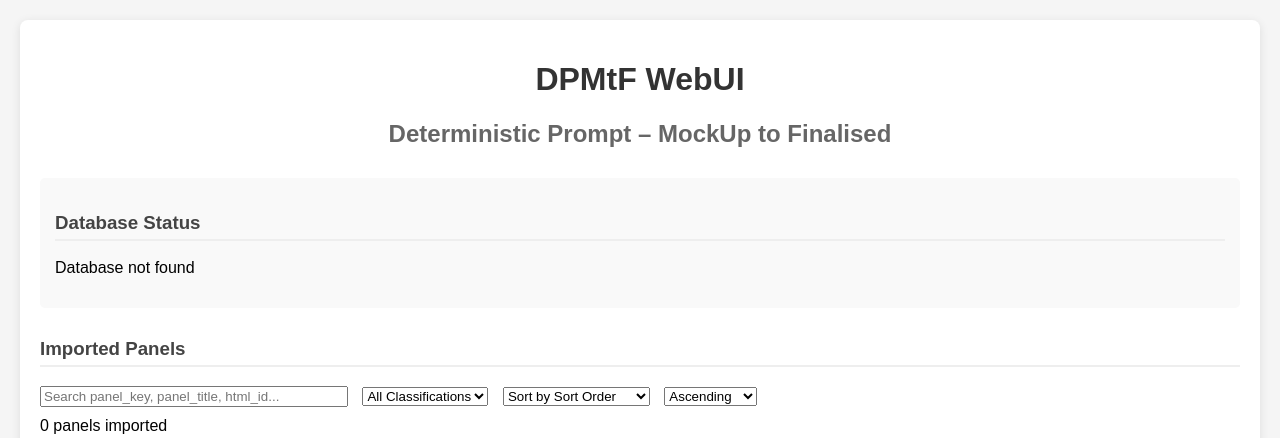
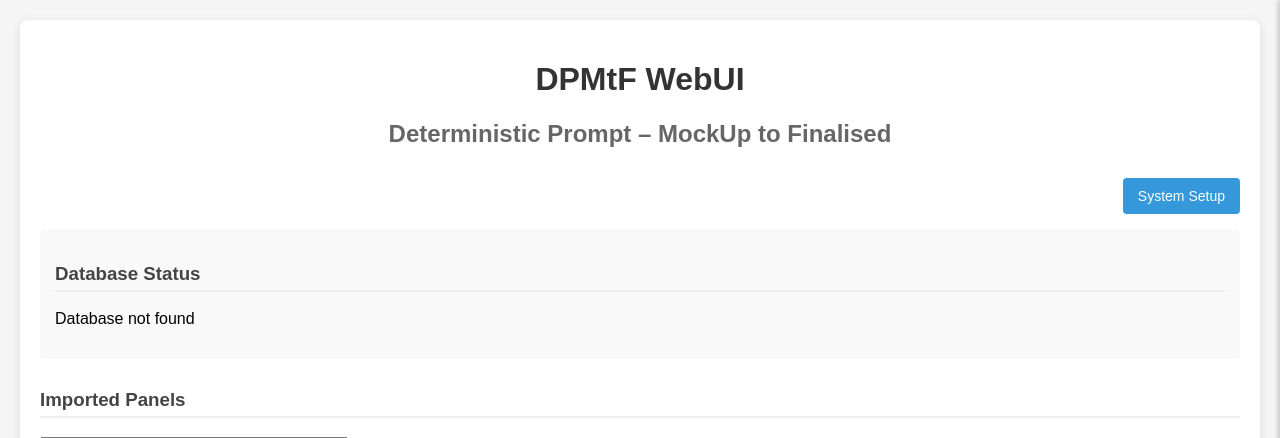
Before and after one commit to svend-blip/DPMtF-WebUI, a FastAPI app: page / in a window 1280 px wide. Shown: the top 438 px of the page. Run offline with FastAPI, Linux system fonts and the light colour scheme; data that the repository does not hold is empty.

Commit message:
Add system setup drawer shell

```diff
--- a/static/css/dpmtf-theme.css
+++ b/static/css/dpmtf-theme.css
@@ -253,3 +253,77 @@ h3 {
 .prompt-sequence-planner-section .panel-table {
     margin-top: 15px;
 }
+
+/* System Setup Drawer */
+.system-setup-button-container {
+  margin: 15px 0;
+  text-align: right;
+}
+
+#system-setup-btn {
+  background-color: #3498db;
+  color: white;
+  border: none;
+  padding: 10px 15px;
+  border-radius: 4px;
+  cursor: pointer;
+  font-size: 14px;
+}
+
+#system-setup-btn:hover {
+  background-color: #2980b9;
+}
+
+.system-setup-drawer {
+  position: fixed;
+  top: 0;
+  right: -400px;
+  width: 400px;
+  height: 100%;
+  background-color: #f8f9fa;
+  box-shadow: -2px 0 5px rgba(0,0,0,0.2);
+  transition: right 0.3s ease;
+  z-index: 1000;
+  overflow-y: auto;
+}
+
+.system-setup-drawer.open {
+  right: 0;
+}
+
+.system-setup-drawer-content {
+  padding: 20px;
+  height: 100%;
+}
+
+.close-btn {
+  position: absolute;
+  top: 15px;
+  right: 15px;
+  background: none;
+  border: none;
+  font-size: 24px;
+  cursor: pointer;
+  color: #333;
+}
+
+.close-btn:hover {
+  color: #000;
+}
+
+.drawer-sections {
+  margin-top: 20px;
+}
+
+.drawer-section {
+  margin: 20px 0;
+  padding: 15px;
+  border: 1px solid #ddd;
+  border-radius: 5px;
+  background-color: #fff;
+}
+
+.drawer-section h4 {
+  margin-top: 0;
+  color: #3498db;
+}
--- a/static/js/dpmtf-app.js
+++ b/static/js/dpmtf-app.js
@@ -1371,6 +1371,36 @@ let allPanels = [];
             });
         }
 
+        // System Setup Drawer Functions
+        function initSystemSetupDrawer() {
+            const drawer = document.getElementById('system-setup-drawer');
+            const openButton = document.getElementById('system-setup-btn');
+            const closeButton = document.getElementById('system-setup-close-btn');
+
+            if (drawer) {
+                drawer.classList.remove('open');
+            }
+
+            if (openButton) {
+                openButton.addEventListener('click', openSystemSetupDrawer);
+            }
+
+            if (closeButton) {
+                closeButton.addEventListener('click', closeSystemSetupDrawer);
+            }
+        }
+
+        function openSystemSetupDrawer() {
+            document.getElementById('system-setup-drawer').classList.add('open');
+        }
+
+        function closeSystemSetupDrawer() {
+            document.getElementById('system-setup-drawer').classList.remove('open');
+        }
+
+        // Initialize system setup drawer before other startup calls
+        initSystemSetupDrawer();
+
         // Load initial data
         loadPanels();
         loadAppProfiles();
--- a/templates/index.html
+++ b/templates/index.html
@@ -10,6 +10,10 @@
     <div class="container">
         <h1>DPMtF WebUI</h1>
         <h2>Deterministic Prompt – MockUp to Finalised</h2>
+
+        <div class="system-setup-button-container">
+            <button id="system-setup-btn" type="button">System Setup</button>
+        </div>
 
         <div class="status-section">
             <h3>Database Status</h3>
@@ -242,6 +246,36 @@
                 </div>
             </div>
         </div>
+
+        <!-- System Setup Drawer -->
+        <div id="system-setup-drawer" class="system-setup-drawer">
+            <div class="system-setup-drawer-content">
+                <button id="system-setup-close-btn" class="close-btn" type="button">&times;</button>
+                <h3>System Setup</h3>
+                <div class="drawer-sections">
+                    <div class="drawer-section">
+                        <h4>Layout Slots</h4>
+                        <p>Layout slot management placeholder</p>
+                    </div>
+                    <div class="drawer-section">
+                        <h4>UI Labels / i18n</h4>
+                        <p>UI label and i18n management placeholder</p>
+                    </div>
+                    <div class="drawer-section">
+                        <h4>Endpoint Registry</h4>
+                        <p>Endpoint registry management placeholder</p>
+                    </div>
+                    <div class="drawer-section">
+                        <h4>Bootstrap Dataset</h4>
+                        <p>Bootstrap dataset management placeholder</p>
+                    </div>
+                    <div class="drawer-section">
+                        <h4>Security / Permissions</h4>
+                        <p>Security and permissions management placeholder</p>
+                    </div>
+                </div>
+            </div>
+        </div>
     </div>
 
     <script src="/static/js/dpmtf-app.js"></script>
```
